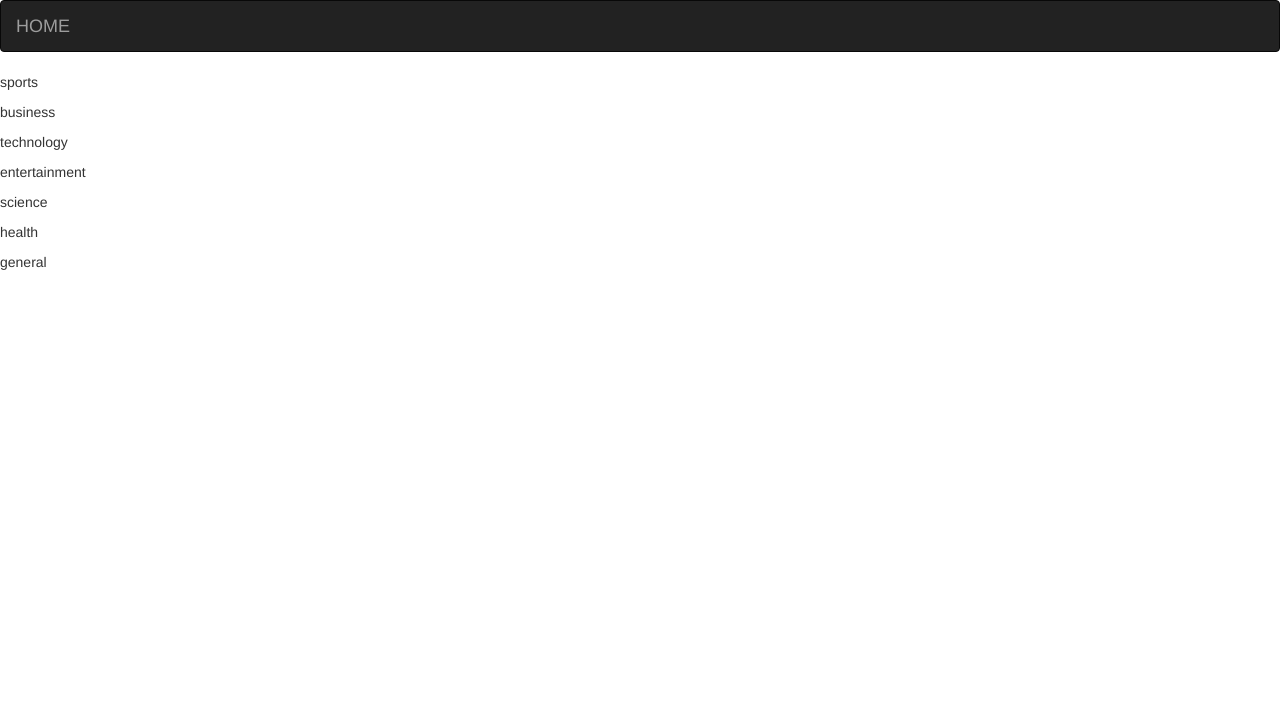
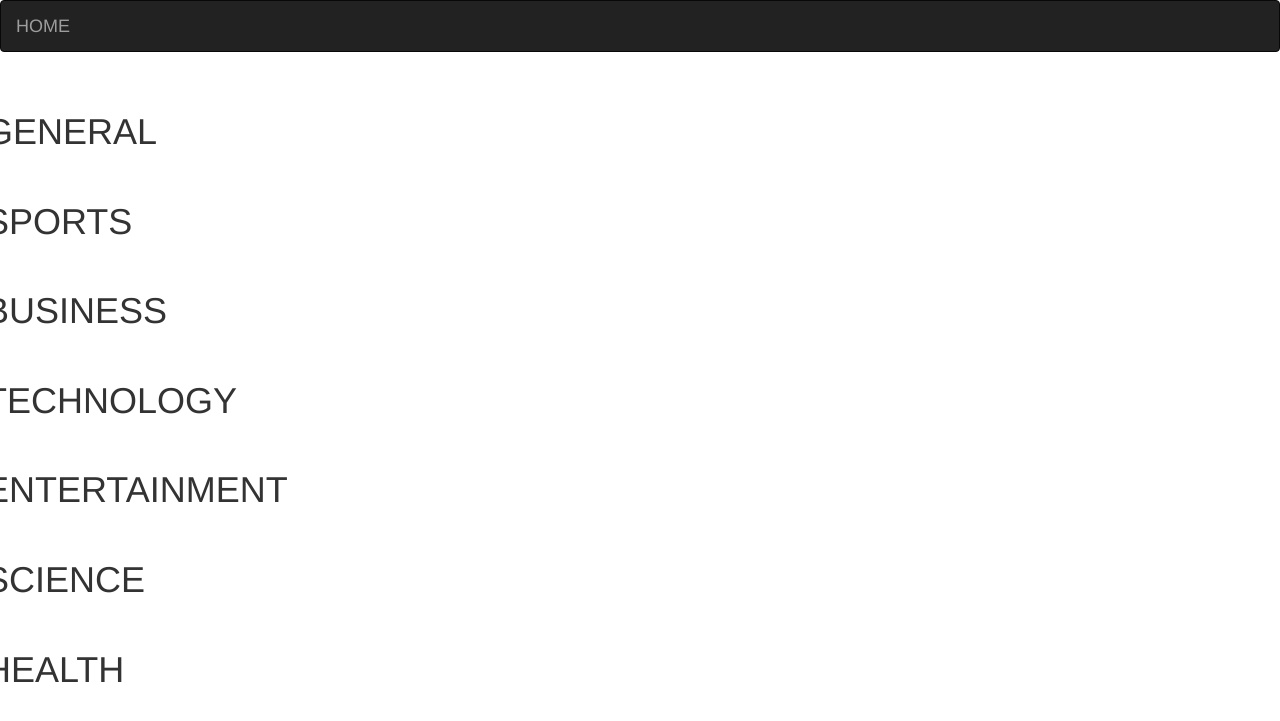
Before and after one commit to DK-denno/news, a Flask app: template app/templates/index.html in a window 1280 px wide. Shown: the top 721 px of the page. Run offline with Flask 2, Linux system fonts and the light colour scheme; the template is opened without the code that fills it, so the values that code supplies are empty; parts of the project's set-up code (start-up, migrations or seed data) failed here and were passed over; some libraries are stand-ins or nearby versions.

Commit message:
efydjshcvn

```diff
--- /dev/null
+++ b/app/static/css/index.css
@@ -0,0 +1,3 @@
+.head{
+        margin-left:400px;
+}
--- a/app/templates/index.html
+++ b/app/templates/index.html
@@ -2,34 +2,50 @@
 
 
 <body>
-
-    {% block content %} sports
+    {% block styles%} {{ super() }}
+    <link rel="stylesheet" href="{{url_for('static',filename='css/index.css')}}"> {% endblock %} {% block content %}
+    <div class='row'>
+            <span class='head'style='margin-left: 400px;' ><h1>GENERAL</h1></span>
+        <ul>
+            {{macro.displaySources(general)}}
+        </ul>
+    </div>
+    <div class='row'>
+            <span class='head'style='margin-left: 400px;' ><h1>SPORTS</h1></span>
         <ul>
             {{macro.displaySources(sports)}}
         </ul>
-    business
+    </div>
+    <div class='row'>
+            <span class='head'style='margin-left: 400px;' ><h1>BUSINESS</h1></span>
         <ul>
             {{macro.displaySources(business)}}
         </ul>
-    technology
+    </div>
+    <div class='row'>
+            <span class='head'style='margin-left: 400px;' ><h1>TECHNOLOGY</h1></span>
         <ul>
             {{macro.displaySources(technology)}}
         </ul>
-    entertainment
+    </div>
+    <div class='row'>
+            <span class='head'style='margin-left: 400px;' ><h1>ENTERTAINMENT</h1></span>
         <ul>
             {{macro.displaySources(entertainment)}}
         </ul>
-    science
+    </div>
+    <div class='row' >
+        <span class='head'style='margin-left: 400px;' ><h1>SCIENCE</h1></span>
         <ul>
             {{macro.displaySources(science)}}
         </ul>
-    health
+    </div>
+    <div class='row'>
+            <span class='head'style='margin-left: 400px;' ><h1>HEALTH</h1></span>
         <ul>
             {{macro.displaySources(health)}}
         </ul>
-    general
-    <ul>
-        {{macro.displaySources(general)}}
-    </ul>
+    </div>
+
     {% endblock %}
 </body>
```
Also changed, not shown: app/request.py (+9 -0 lines), app/templates/news.html (+43 -8 lines). Lines whose indentation alone changed are shown as unchanged.
